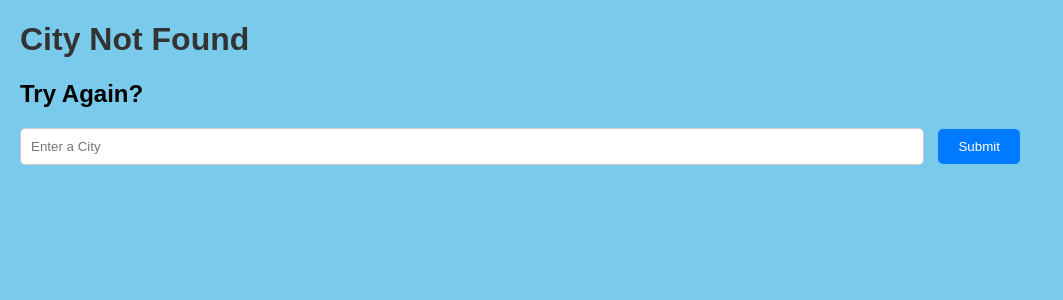
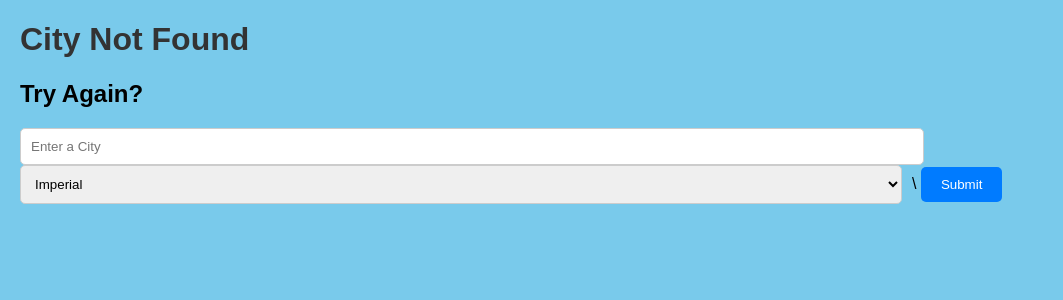
Before and after one commit to edmed1928/WebAppGroupAssignment, a Flask app: template templates/city-not-found.html in a window 1280 px wide. Shown: the top 300 px of the page, without its empty margins (0-1063 px from the left). Run offline with Flask 3, Linux system fonts and the light colour scheme; the template is opened without the code that fills it, so the values that code supplies are empty; parts of the project's set-up code (start-up, migrations or seed data) failed here and were passed over.

Commit message:
third commit

```diff
--- a/templates/city-not-found.html
+++ b/templates/city-not-found.html
@@ -13,6 +13,10 @@
     <h2>Try Again?</h2>
     <form action="/weather">
         <input type="text" name="city" id="city" placeholder="Enter a City" />
+        <select name="units" id="units">
+            <option value="imperial">Imperial</option>
+            <option value="metric">Metric</option>
+        </select>\
         <button type="submit">Submit</button>
     </form>
 </body>
```
